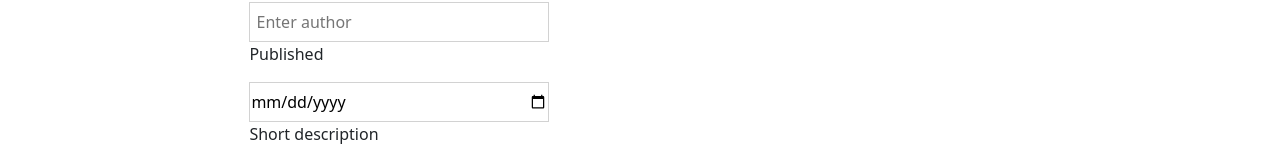
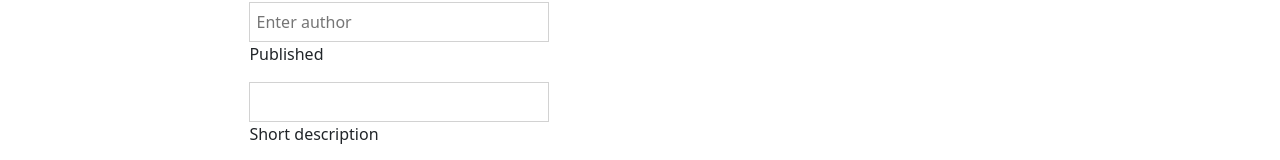
Before and after one commit to GabrielaDun/blog-react, a React (Create React App) app in the folder blog-react/: page /post/add in a window 1280 px wide. Shown: the part 284-444 px from the top of the page. Built offline with nearby package versions, Linux system fonts and the light colour scheme.

Commit message:
Add date picker component

```diff
--- a/blog-react/package.json
+++ b/blog-react/package.json
@@ -11,6 +11,7 @@
     "r": "^0.0.5",
     "react": "^18.2.0",
     "react-bootstrap": "2.0",
+    "react-datepicker": "^4.16.0",
     "react-dom": "^18.2.0",
     "react-quill": "^2.0.0",
     "react-redux": "^8.0.0",
--- a/blog-react/src/components/features/PostBox/PostBox.js
+++ b/blog-react/src/components/features/PostBox/PostBox.js
@@ -2,6 +2,7 @@
 import styles from  './PostBox.module.scss';
 import Button from '../Button/Button';
 import { Link} from 'react-router-dom';
+import { dateToStr } from '../../../utils/dateToStr';
 
 
 
@@ -15,7 +16,7 @@ const PostBox = (props) => {
                 alt="Triathlon Guide"
                 src={`${process.env.PUBLIC_URL}/images/${props.image}.jpg`} />
             <p>Author: {props.author}</p>
-            <p>Published: {props.publishedDate}</p>
+            <p>Published: {dateToStr(props.publishedDate)}</p>
             <p>{props.shortDescription}</p>
             <Link className={styles.button} to={'/post/'+ props.id} ><Button>Read more</Button></Link>
         </div>
--- a/blog-react/src/components/features/PostForm/PostForm.js
+++ b/blog-react/src/components/features/PostForm/PostForm.js
@@ -4,6 +4,9 @@ import Button from '../Button/Button';
 
 import ReactQuill from 'react-quill';
 import 'react-quill/dist/quill.snow.css';
+
+import DatePicker from "react-datepicker";
+import "react-datepicker/dist/react-datepicker.css";
 
 const PostForm = ({action, actionText, ...props}) => {
 
@@ -25,17 +28,36 @@ const PostForm = ({action, actionText, ...props}) => {
         console.log(title, author, publishedDate, shortDescription, content);
     }
 
-
     return (
     <form className={styles.root} onSubmit={handleSubmit}>
         <p>Title</p>
-        <input value={title} onChange={e => setTitle(e.target.value)} type="title" className="title" placeholder=" Enter title" />
+        <input
+            value={title}
+            onChange={e => setTitle (e.target.value)}
+            type="title"
+            className="title"
+            placeholder=" Enter title" />
         <p>Author</p>
-        <input value={author} onChange ={e => setAuthor(e.target.value)} type="text" className="author" placeholder=" Enter author" />
+        <input
+            value={author}
+            onChange ={e => setAuthor(e.target.value)}
+            type="text"
+            className="author"
+            placeholder=" Enter author" />
         <p>Published</p>
-        <input value={publishedDate} onChange={e => setPublished(e.target.value)} type="date" className="date" />
+        <DatePicker
+            value={publishedDate}
+            selected={publishedDate}
+            onChange={(date) => setPublished (date)}
+            type="date"
+            className="date" />
         <p>Short description</p>
-        <textarea value={shortDescription} onChange={e => setShortDescription(e.target.value)}id="exampleFormControlTextarea1"  className="description" placeholder=" Leave a short summery here"rows="1" />
+        <textarea
+            value={shortDescription}
+            onChange={e => setShortDescription(e.target.value)}
+            className="description"
+            placeholder=" Leave a short summery here"
+            rows="1" />
         <p>Main contenet</p>
         <ReactQuill
             value={content}
--- a/blog-react/src/components/features/PostForm/PostForm.module.scss
+++ b/blog-react/src/components/features/PostForm/PostForm.module.scss
@@ -11,9 +11,4 @@
         width: 500px;
         border: 1px solid $color-grey;
     }
-    .main {
-        height: 100px;
-        width: 500px;
-        border: 1px solid $color-grey;
-    }
 }
--- a/blog-react/src/components/pages/Page/Page.js
+++ b/blog-react/src/components/pages/Page/Page.js
@@ -6,6 +6,7 @@ import NewModal from '../../features/Modal/Modal';
 import Button from 'react-bootstrap/Button';
 import { Link } from 'react-router-dom';
 import { Navigate } from 'react-router-dom';
+import { dateToStr } from '../../../utils/dateToStr';
 
 const Page = () => {
     const { id } = useParams();
@@ -18,7 +19,7 @@ const Page = () => {
             <div >
                 <h2>{listData.title}</h2>
                 <p><span>Author: </span>{listData.author}</p>
-                <p><span>Published: </span>{listData.publishedDate}</p>
+                <p><span>Published: </span>{dateToStr(listData.publishedDate)}</p>
                 <p>Content:</p>
                 <p dangerouslySetInnerHTML={{ __html: listData.content }} />
             </div>
--- a/blog-react/src/redux/initialState.js
+++ b/blog-react/src/redux/initialState.js
@@ -7,7 +7,7 @@ const initialState = {
             image: 'swim',
             shortDescription: 'This guide will let you swim like a baby dolphin!',
             content: 'Main content of the article',
-            publishedDate: '01-12-2021',
+            publishedDate: new Date('01-01-2022'),
             author: 'Diana Dive'
         },
         {
@@ -16,7 +16,7 @@ const initialState = {
             image: 'cycling',
             shortDescription: 'Speed up your cycling ride with this comprehensive guide',
             content: 'Main content of the article',
-            publishedDate: '01-01-2022',
+            publishedDate: new Date('02-02-2022'),
             author: 'Wendy Wheel'
         },
         {
@@ -25,7 +25,7 @@ const initialState = {
             image: 'running',
             shortDescription: 'Finish strong... and safe! See a training plan that takes care of your joints as well as your speed!',
             content: 'Main content of the article',
-            publishedDate: '01-02-2022',
+            publishedDate: new Date('03-03-2022'),
             author: 'Sally Sprint'
         },
         {
@@ -34,7 +34,7 @@ const initialState = {
             image: 'strength',
             shortDescription: 'Every movement starts from your core. Build strength for better results and balance',
             content: 'Main content of the article',
-            publishedDate: '01-03-2022',
+            publishedDate: new Date('04-04-2022'),
             author: 'Samantha Strong'
         }
 
--- /dev/null
+++ b/blog-react/src/utils/dateToStr.js
@@ -0,0 +1,4 @@
+export const dateToStr = function(date){
+    const options = { year: 'numeric', month: '2-digit', day: '2-digit' };
+    return date.toLocaleDateString(undefined, options).split('/').reverse().join('/');
+  };
```
Also changed, not shown: blog-react/src/components/pages/Home/Home.js (line endings or trailing spaces), 2 other files (tests, documents, lock files or other folders).
